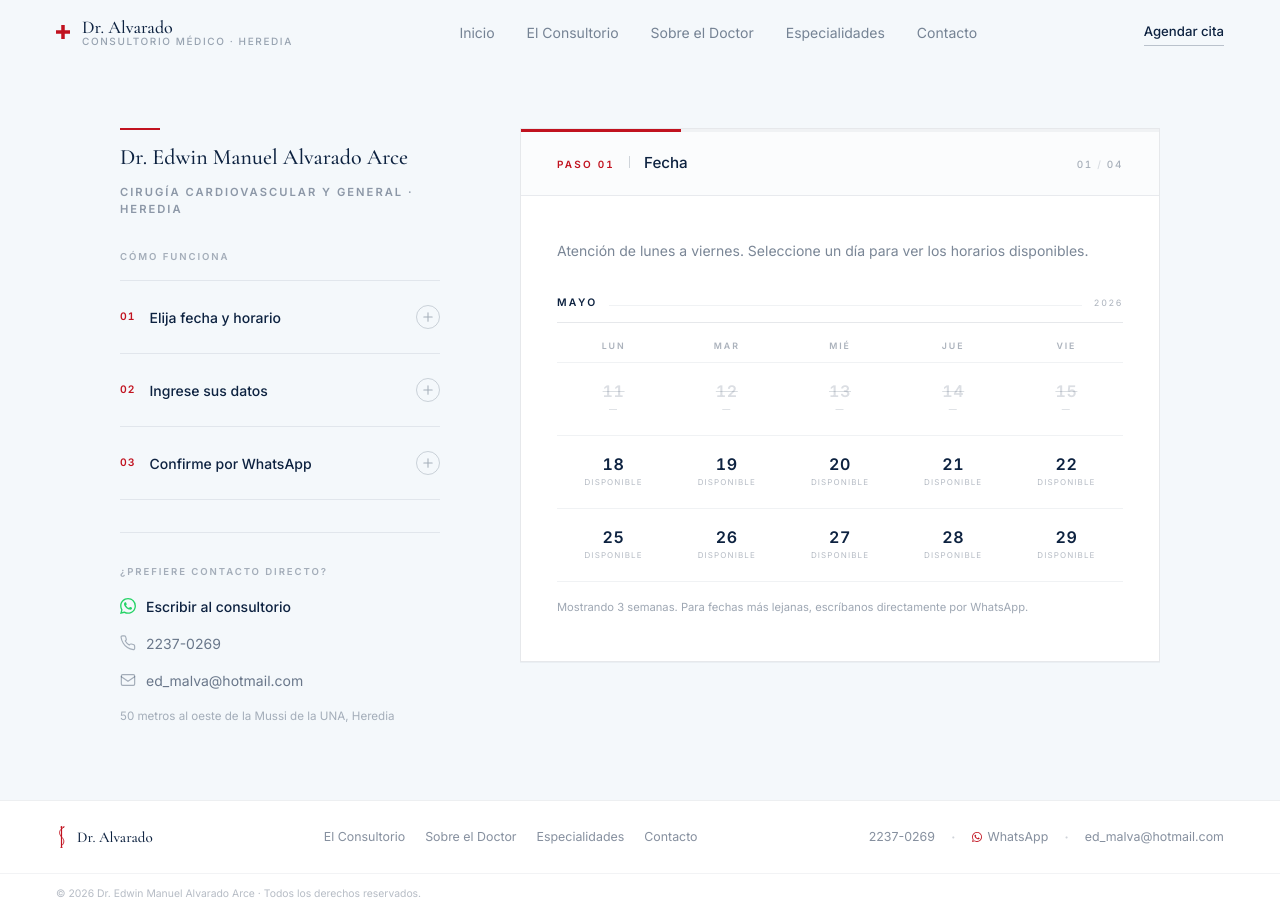
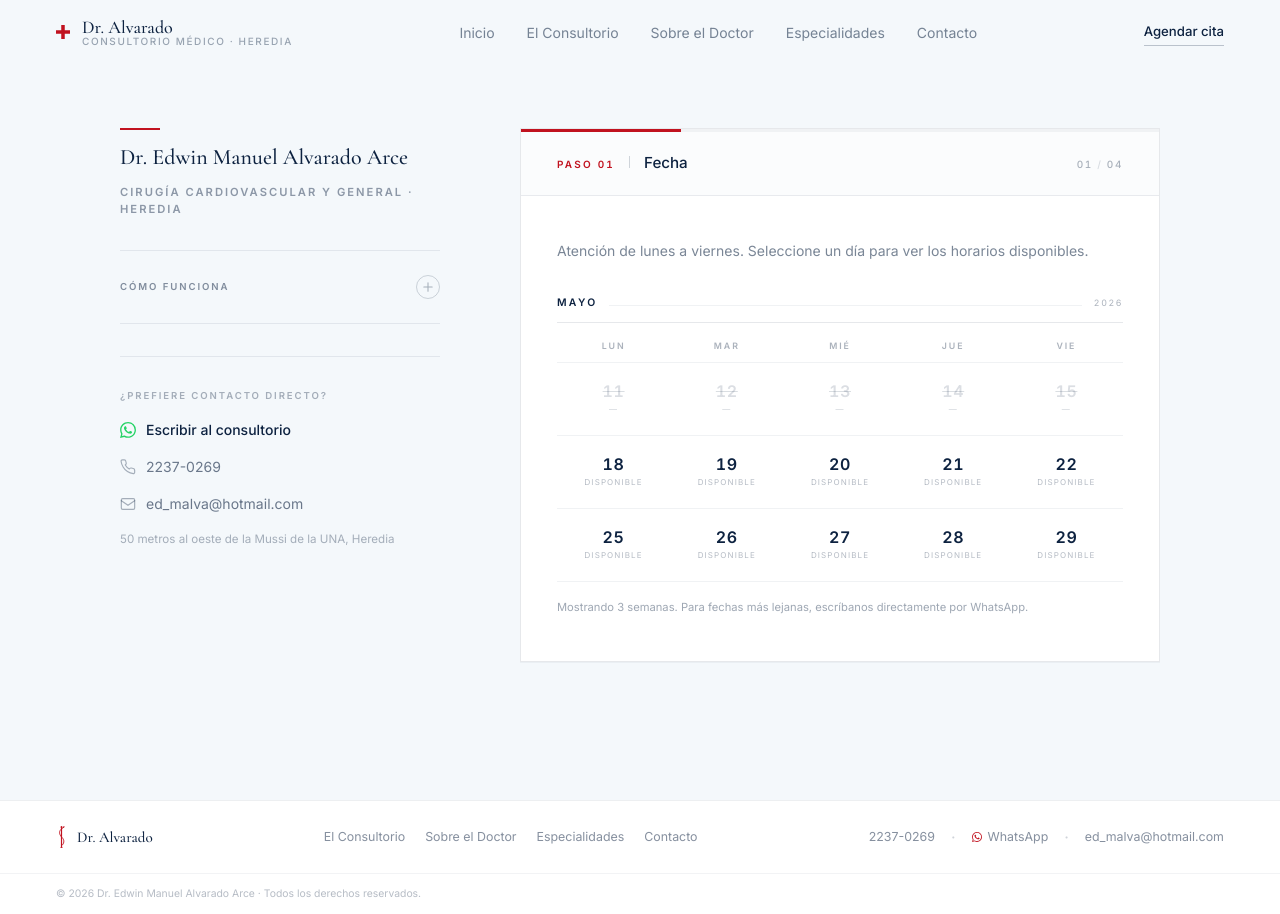
Before and after one commit to FaridAraujo/clinica-medica, a Next.js app: page /es/agendar in a window 1280 px wide. Built offline with nearby package versions, Linux system fonts and the light colour scheme.

Commit message:
OJALÁ AHORA SI

```diff
--- a/src/app/[locale]/agendar/page.tsx
+++ b/src/app/[locale]/agendar/page.tsx
@@ -36,35 +36,36 @@ export default async function AgendarPage({ params }: Props) {
               </p>
             </div>
 
-            {/* Cómo funciona — accordion */}
-            <div className="flex flex-col gap-4">
-              <p className="font-body text-[0.6rem] font-semibold uppercase tracking-[0.2em] text-navy/35">
+            {/* Cómo funciona — un solo accordion que despliega los 3 pasos */}
+            <AccordionList
+              items={[{
+                heading: (
+                  <span className="font-body text-[0.6rem] font-semibold uppercase tracking-[0.2em] text-navy/50">
                     Cómo funciona
-              </p>
-              <AccordionList
-                items={[
+                  </span>
+                ),
+                body: (
+                  <ol className="flex flex-col">
+                    {[
                       { n: '01', title: 'Elija fecha y horario', body: 'Vea los espacios disponibles y escoja el que mejor le quede.' },
                       { n: '02', title: 'Ingrese sus datos',     body: 'Solo necesitamos su nombre y número de WhatsApp.' },
                       { n: '03', title: 'Confirme por WhatsApp', body: 'Le respondemos en menos de 24 horas hábiles para confirmar.' },
-                ].map(({ n, title, body }) => ({
-                  heading: (
-                    <div className="flex items-center gap-3.5">
-                      <span className="font-body text-[0.65rem] font-semibold tabular-nums tracking-[0.1em] text-red">
+                    ].map(({ n, title, body }, i) => (
+                      <li
+                        key={n}
+                        className={['grid grid-cols-[24px_1fr] gap-x-3 gap-y-1 py-3.5', i > 0 ? 'border-t border-navy/[0.07]' : ''].join(' ')}
+                      >
+                        <span className="row-span-2 pt-[2px] font-body text-[0.65rem] font-semibold tabular-nums tracking-[0.08em] text-red">
                           {n}
                         </span>
-                      <span className="font-body text-[0.875rem] font-medium leading-snug text-navy">
-                        {title}
-                      </span>
-                    </div>
+                        <p className="font-body text-[0.85rem] font-medium leading-snug text-navy">{title}</p>
+                        <p className="font-body text-[0.775rem] leading-relaxed text-navy/50">{body}</p>
+                      </li>
+                    ))}
+                  </ol>
                 ),
-                  body: (
-                    <p className="pl-[30px] font-body text-[0.8rem] leading-relaxed text-navy/55">
-                      {body}
-                    </p>
-                  ),
-                }))}
+              }]}
             />
-            </div>
 
             {/* Separador */}
             <div className="h-px bg-navy/[0.08]" aria-hidden="true" />
--- a/src/app/[locale]/doctor/page.tsx
+++ b/src/app/[locale]/doctor/page.tsx
@@ -145,16 +145,17 @@ export default async function DoctorPage({ params }: Props) {
                 <div className="h-px w-8 bg-red" aria-hidden="true" />
               </div>
 
-              <div className="flex flex-col gap-9">
+              <div className="flex flex-col">
                 {credentialGroups.map((group, i) => (
-                  <div key={i} className="flex flex-col gap-3">
-                    <p className="font-body text-[0.575rem] font-semibold uppercase tracking-[0.14em] text-navy/40">
+                  <div key={i} className="flex flex-col gap-3 border-t border-navy/[0.08] pt-5 pb-5">
+                    <p className="font-body text-[0.55rem] font-semibold uppercase tracking-[0.1em] text-navy/35">
                       {group.label}
                     </p>
-                    <ul className="flex flex-col divide-y divide-navy/[0.08]" role="list">
+                    <ul className="flex flex-col gap-2.5" role="list">
                       {group.items.map((item, j) => (
-                        <li key={j} className="py-3 font-body text-[0.875rem] leading-snug text-navy/75">
-                          {item}
+                        <li key={j} className="flex items-start gap-2">
+                          <span className="mt-[5px] h-1 w-1 shrink-0 rounded-full bg-red/50" aria-hidden="true" />
+                          <span className="font-body text-[0.825rem] leading-snug text-navy/70">{item}</span>
                         </li>
                       ))}
                     </ul>
```
Lines whose indentation alone changed are shown as unchanged.
